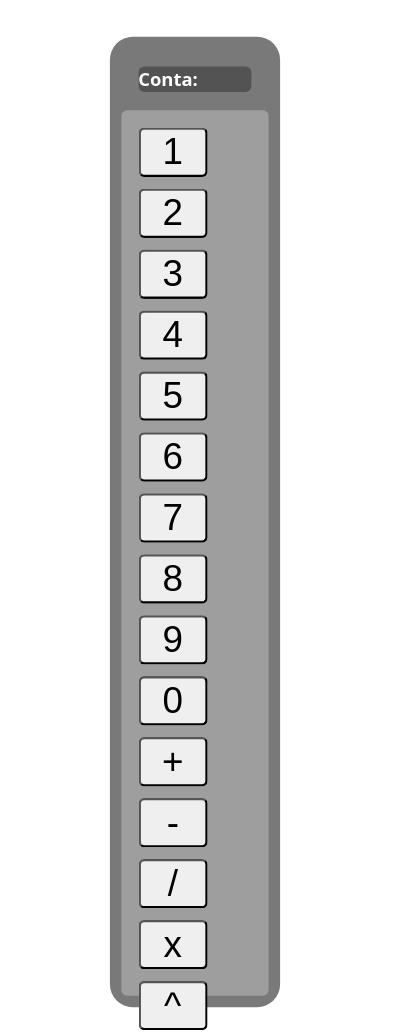
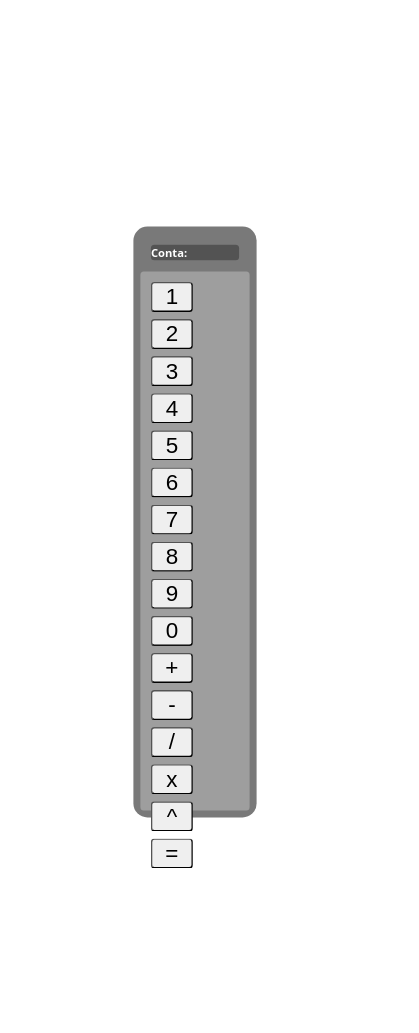
Before and after one commit to Sl1meDev/Calculadora, a plain HTML site: page index.html in a window 390 px wide. Shown: the top 1033 px of the page, 419 px wide, since content can reach past the window. After the commit the page ends 944 px from the top, so only its background shows below. Drawn offline with Linux system fonts and the light colour scheme.

Commit message:
Add files via upload

```diff
--- a/styles.css
+++ b/styles.css
@@ -7,9 +7,9 @@ body {
     margin-top: 100px;
 }
 
-@media (max-width: 700px) {
+@media (max-width: 769px) {
     body {
-        scale: 1.15;
+        scale: 0.7;
     }
 }
 
@@ -20,7 +20,7 @@ body {
     justify-content: center;
     align-items: center;
     height: fit-content;
-    width: 33%;
+    width: 40%;
 }
 .panel {
     background-color: rgb(83, 83, 83);
```
